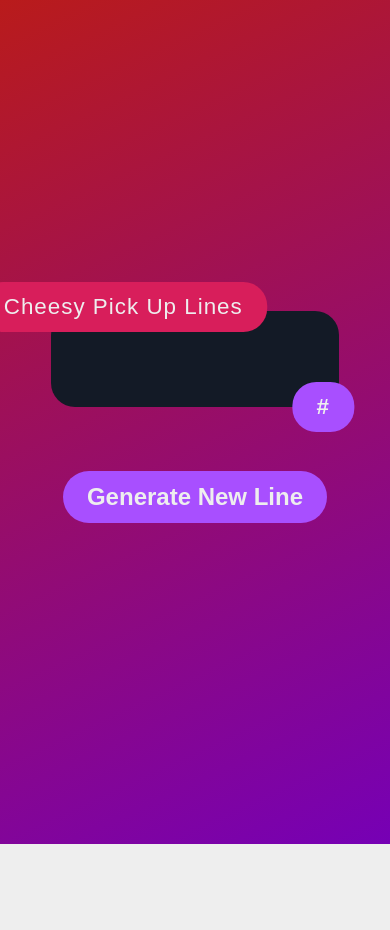
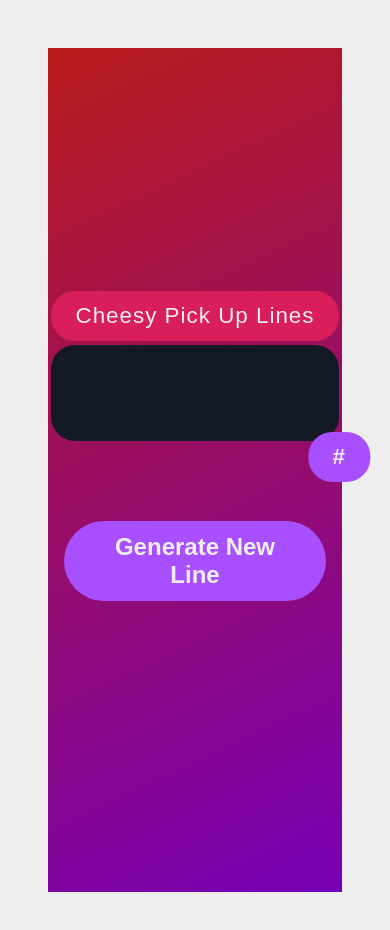
Before and after one commit to psychonautweb/cheesy-pickup-lines, a React (Create React App) app: page / in a window 390 px wide. Shown: the top 930 px of the page. Before the commit the page ends 844 px from the top, so only its background shows below. Built offline with nearby package versions, Linux system fonts and the light colour scheme; no server answers.

Commit message:
Update index.css

```diff
--- a/src/index.css
+++ b/src/index.css
@@ -95,3 +95,19 @@ button {
 button:hover {
     background-color: var(--secondary);
 }
+
+@media screen and (max-width: 800px) {
+    * {
+        padding: 1rem;
+    }
+}
+
+@media screen and (max-width: 400px) {
+    * {
+        padding: 1rem;
+    }
+
+    .title {
+        transform: none;
+    }
+}
```
